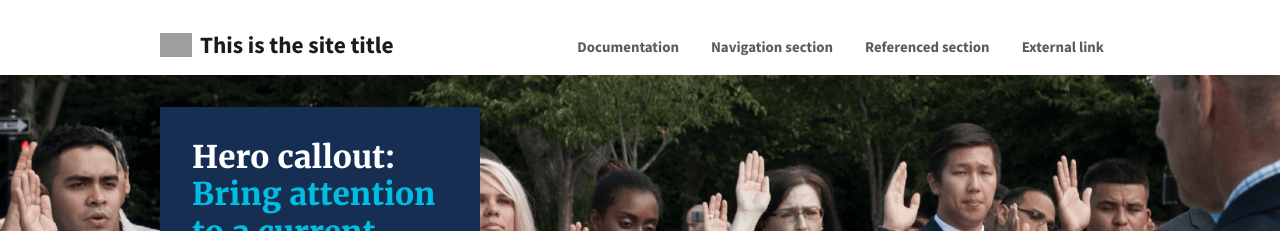
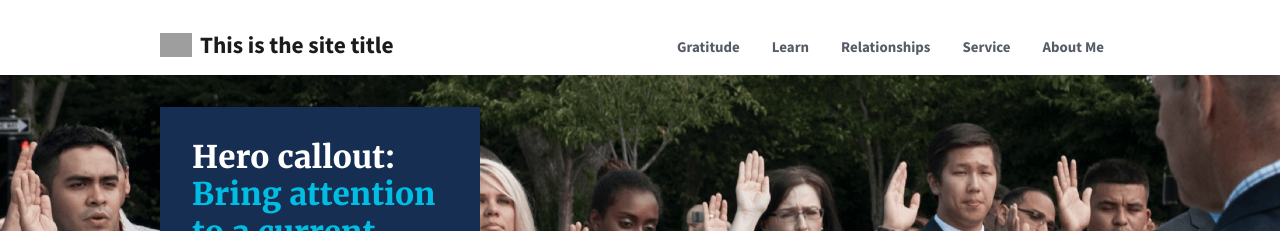
Before and after one commit to bwhtt/jekyll-base, a Jekyll site: the page built from index.md, in a window 1280 px wide. Shown: the top 231 px of the page. Built offline with Jekyll 4.4.1, drawn with Linux system fonts in a browser that asks for light colours; grey boxes are pictures that could not be loaded.

Commit message:
Update navigation.yml

```diff
--- a/_data/navigation.yml
+++ b/_data/navigation.yml
@@ -12,10 +12,14 @@
 #   links: primary
 #
 primary:
-  - text: Documentation
-    href: /docs/
-  - text: Navigation section
-    href: /docs/
+  - text: Gratitude
+    href: /docs/gratitude.md
+  - text: Learn
+    href: /docs/learn.md
+  - text: Relationships
+    href: /docs/relationship.md
+  - text: Service
+    href: /docs/service.md
    # links:
     #  - text: Demo link A
      #   href: /two/a/
@@ -29,11 +33,12 @@ primary:
        # href: /two/b/
       #- text: Demo link F
        # href: /two/c/
-  - text: Referenced section
-    href: /docs/
-  - text: External link
-    href: https://18f.gsa.gov
-    external: true
+
+  - text: About Me
+    href: /docs/about.md
+  #- text: External link
+    #href: https://18f.gsa.gov
+    #external: true
 
 secondary:
   - text: Documentation
```
